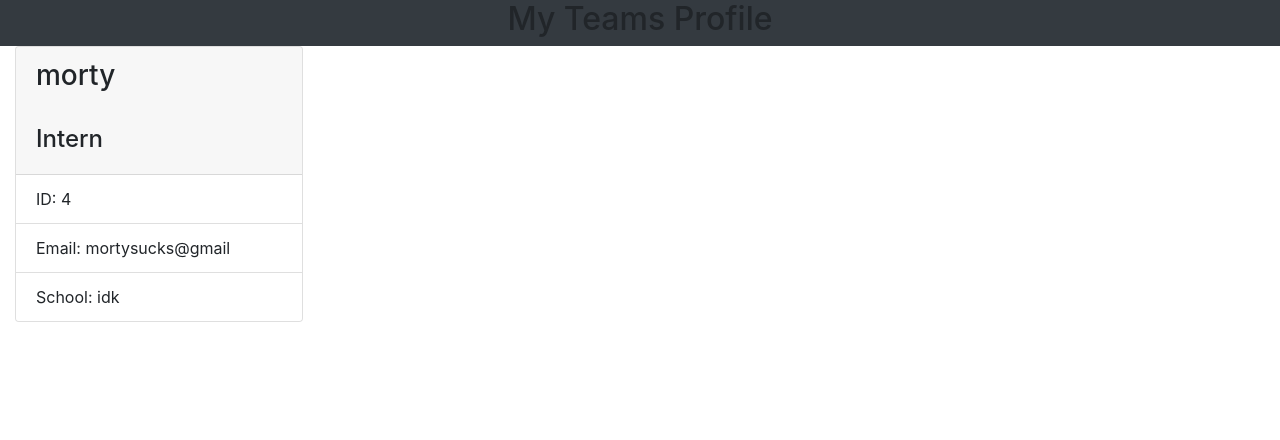
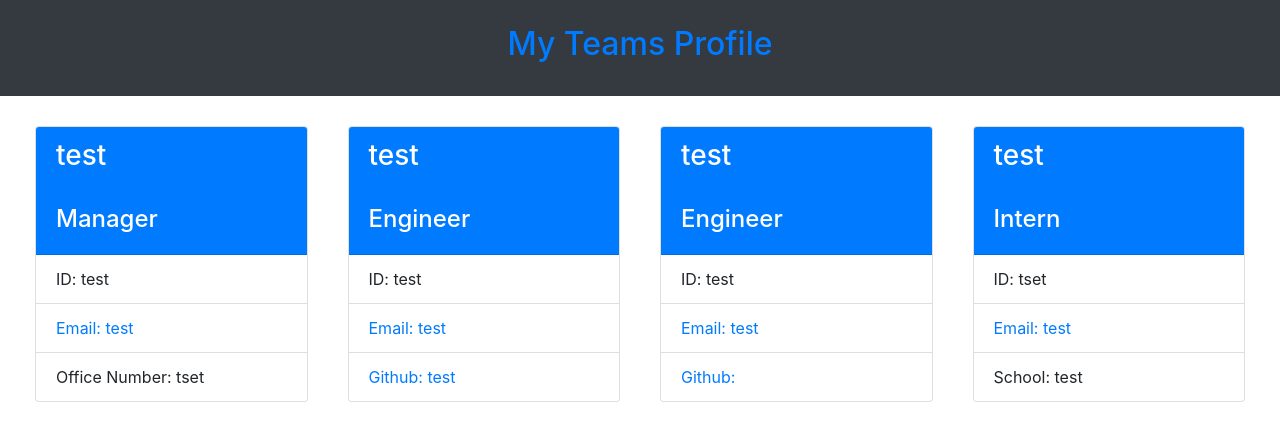
Before and after one commit to willgresham34/teamProfile-generator, a website: page team.html in a window 1280 px wide. Drawn offline with nearby package versions, Linux system fonts and the light colour scheme.

Commit message:
got all cards working and uupdated styling

```diff
--- /dev/null
+++ b/src/style.css
@@ -0,0 +1,9 @@
+.pageHeader {
+    padding-top: 25px;
+    padding-bottom: 25px;
+    margin-bottom: 25px;
+}
+
+.teamCards {
+    margin: 5px 20px;
+}
--- a/team.html
+++ b/team.html
@@ -7,11 +7,12 @@
             <meta name="viewport" content="width=device-width, initial-scale=1.0">
             <link rel="stylesheet" href="https://maxcdn.bootstrapcdn.com/bootstrap/4.0.0/css/bootstrap.min.css" integrity="sha384-Gn5384xqQ1aoWXA+058RXPxPg6fy4IWvTNh0E263XmFcJlSAwiGgFAW/dAiS6JXm" crossorigin="anonymous">
             <script src="https://maxcdn.bootstrapcdn.com/bootstrap/4.0.0/js/bootstrap.min.js" integrity="sha384-JZR6Spejh4U02d8jOt6vLEHfe/JQGiRRSQQxSfFWpi1MquVdAyjUar5+76PVCmYl" crossorigin="anonymous"></script>
+            <link rel="stylesheet" href="./src/style.css">
             <title>Team Profile</title>
          </head>
         <header class="row">
-                <div class="col-md-12 bg-dark text-color-light">
-                    <div class="page-header d-flex justify-content-center align-items-center">
+                <div class="col-md-12 bg-dark text-color-light pageHeader">
+                    <div class="page-header d-flex justify-content-center align-items-center text-primary">
                         <h2>My Teams Profile</h2>
                     </div>
                 </div>
@@ -19,15 +20,41 @@
         <body>
             <div class="container-fluid">
                 <div class="row">
-                    <div class="col-md-12 d-flex">
+                    <div class="col-md-12 d-flex justify-content-center">
 
+        <div class="card teamCards" style="width: 18rem;">
+                        <div class="card-header text-white bg-primary "> <h3>test</h3> <br> <h4>Manager</h4></div>
+                        <ul class="list-group list-group-flush">
+                          <li class="list-group-item">ID: test </li>
+                          <li class="list-group-item"><a href="mailto:test"> Email: test</a> </li>
+                          <li class="list-group-item">Office Number: tset</li>
+                        </ul>
+                      </div>
 
-        <div class="card" style="width: 18rem;">
-                        <div class="card-header"> <h3>morty</h3> <br> <h4>Intern</h4></div>
+        <div class="card teamCards" style="width: 18rem;">
+                        <div class="card-header text-white bg-primary "> <h3>test</h3> <br> <h4>Engineer</h4></div>
                         <ul class="list-group list-group-flush">
-                          <li class="list-group-item">ID: 4 </li>
-                          <li class="list-group-item">Email: mortysucks@gmail </li>
-                          <li class="list-group-item">School: idk</li>
+                          <li class="list-group-item">ID: test </li>
+                          <li class="list-group-item"><a href="mailto:test"> Email: test</a> </li>
+                          <li class="list-group-item"><a href="https://github.com/test">Github: test</a></li>
+                        </ul>
+                      </div>
+
+        <div class="card teamCards" style="width: 18rem;">
+                        <div class="card-header text-white bg-primary "> <h3>test</h3> <br> <h4>Engineer</h4></div>
+                        <ul class="list-group list-group-flush">
+                          <li class="list-group-item">ID: test </li>
+                          <li class="list-group-item"><a href="mailto:test"> Email: test</a> </li>
+                          <li class="list-group-item"><a href="https://github.com/">Github: </a></li>
+                        </ul>
+                      </div>
+
+        <div class="card teamCards" style="width: 18rem;">
+                        <div class="card-header text-white bg-primary "> <h3>test</h3> <br> <h4>Intern</h4></div>
+                        <ul class="list-group list-group-flush">
+                          <li class="list-group-item">ID: tset </li>
+                          <li class="list-group-item"><a href="mailto:test"> Email: test</a> </li>
+                          <li class="list-group-item">School: test</li>
                         </ul>
                       </div>
 
```
Also changed, not shown: index.js (+33 -34 lines).
